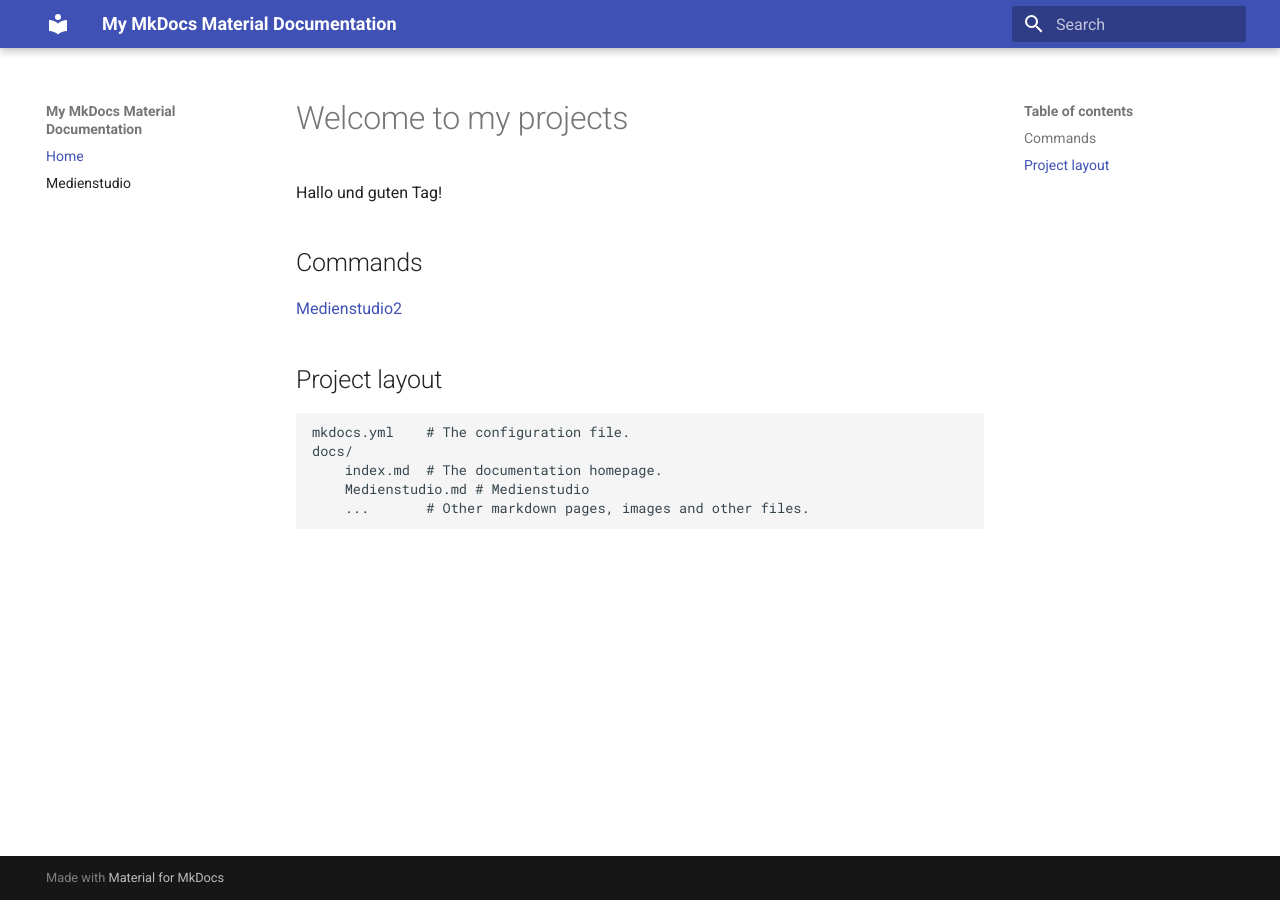
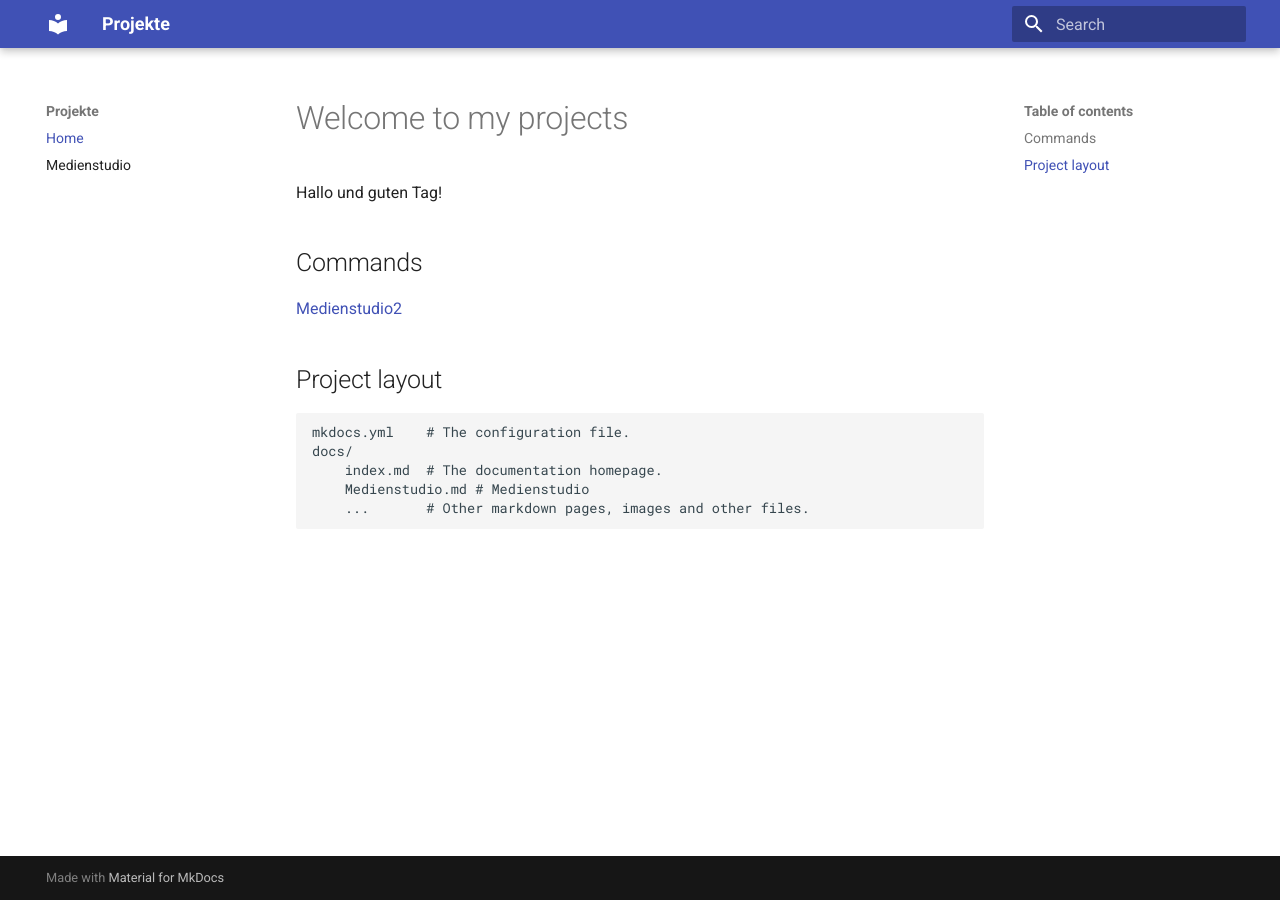
Before and after one commit to roadrider42/mkdocs-demo, an MkDocs documentation site: the page built from docs/index.md, in a window 1280 px wide. Built offline with MkDocs 1.6.1 and Material for MkDocs 9.7.7, drawn with Linux system fonts in a browser that asks for light colours.

```diff
--- a/mkdocs.yml
+++ b/mkdocs.yml
@@ -1,4 +1,4 @@
-site_name: My MkDocs Material Documentation
+site_name: Projekte
 site_url: https://roadrider42.github.io/mkdocs-demo/
 theme:
   name: material
@@ -8,4 +8,4 @@
     - navigation.top      # Fügt einen "Zurück zum Anfang"-Button hinzu
 nav:
   - Home: index.md
-  - Medienstudio: Medienstudio.md
+  - Medienstudio: Medienstudio2.md
```
